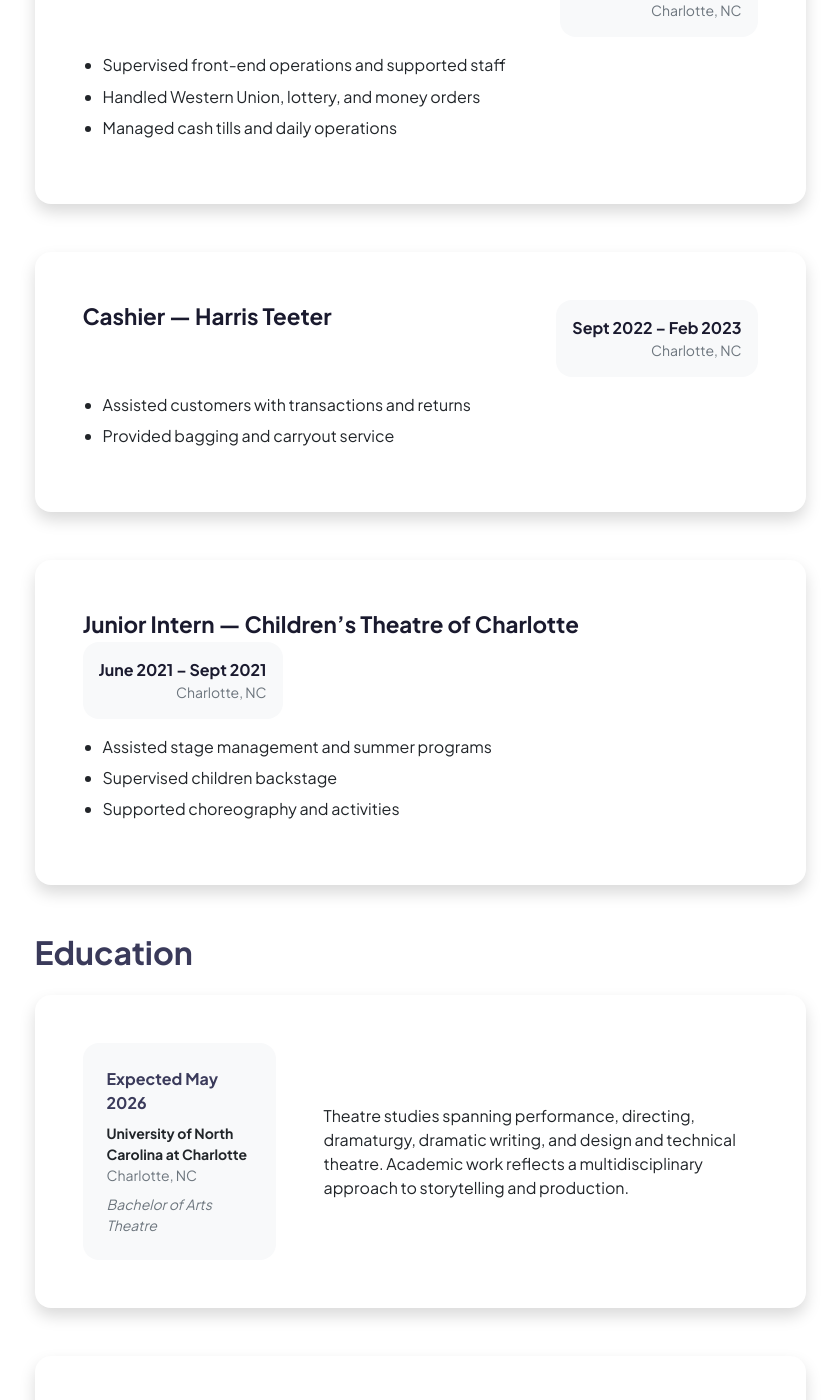
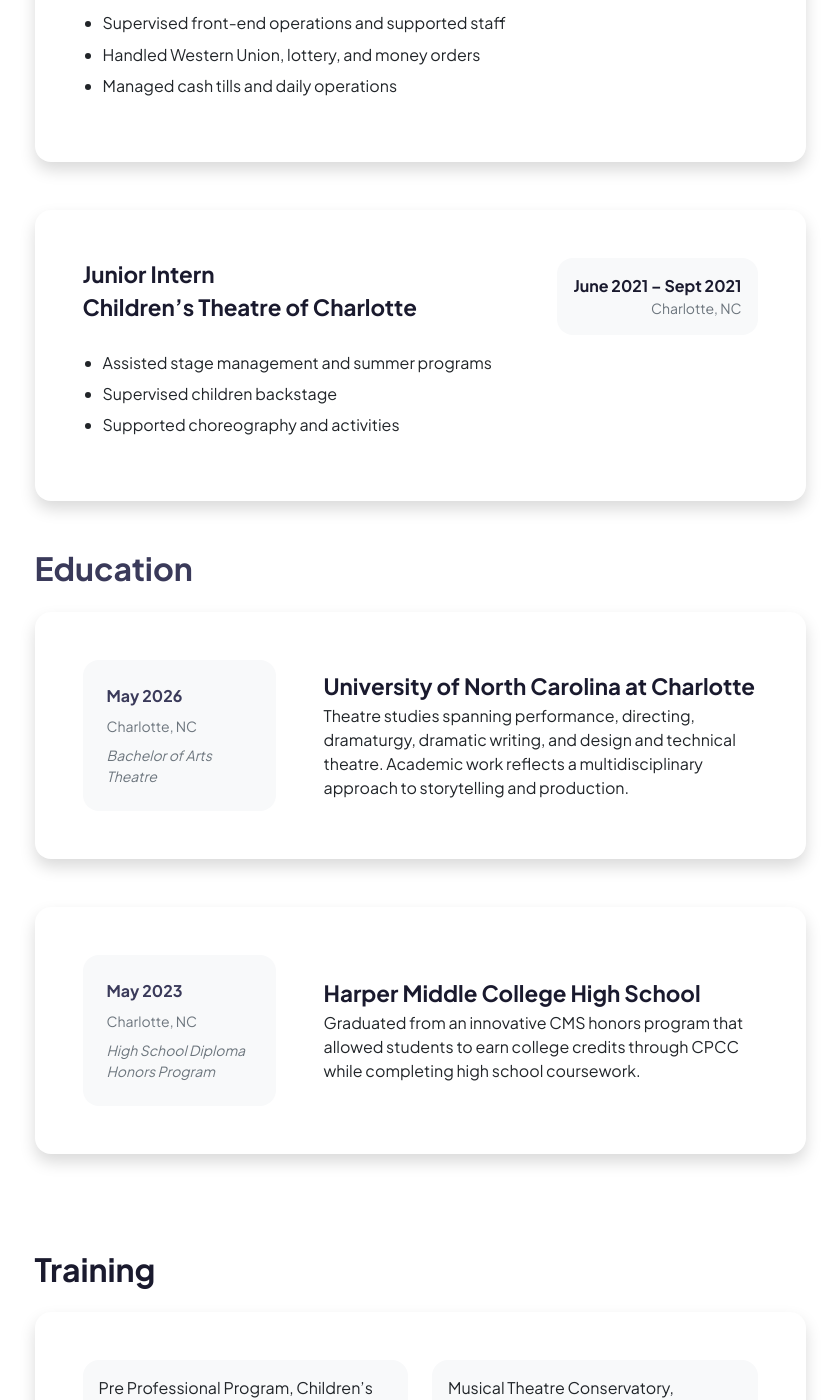
Before and after one commit to eldrethk/Jackalyncooper, a Jekyll site: the page built from resume-1.html, in a window 1280 px wide and 1400 px high, scrolled down 1858 px. Shown: the whole window, without its empty margins (220-1060 px from the left). Built offline with Jekyll 4.4.1, drawn with Linux system fonts in a browser that asks for light colours; some of the changed text lies outside the part shown.

Commit message:
Add files via upload

```diff
--- a/resume-1.html
+++ b/resume-1.html
@@ -30,12 +30,12 @@
                     <div class="card-body p-5">
                         <div class="d-flex justify-content-between align-items-start flex-wrap mb-3">
                             <div class="resume-card-title fw-bolder text-primary">
-                                Director & Playwright — Bad News
+                                Director & Playwright
+								<br/>Bad News
                             </div>
                             <div class="resume-info-box bg-light p-3 rounded-4 text-end">
                                 <div class="text-primary fw-bolder">April 2026</div>
-                                <div class="small text-muted">UNCC</div>
-                                <div class="small text-muted">Charlotte, NC</div>
+                                <div class="small text-muted">UNCC - Charlotte, NC</div>
                             </div>
                         </div>
                         <ul>
@@ -52,12 +52,11 @@
                     <div class="card-body p-5">
                         <div class="d-flex justify-content-between align-items-start flex-wrap mb-3">
                             <div class="resume-card-title fw-bolder text-primary">
-                                Assistant Director — Gather Again
+                                Assistant Director <br/> Gather Again
                             </div>
                             <div class="resume-info-box bg-light p-3 rounded-4 text-end">
                                 <div class="text-primary fw-bolder">April 2025</div>
-                                <div class="small text-muted">UNCC</div>
-                                <div class="small text-muted">Charlotte, NC</div>
+                                <div class="small text-muted">UNCC - Charlotte, NC</div>
                             </div>
                         </div>
                         <ul>
@@ -74,10 +73,10 @@
                     <div class="card-body p-5">
                         <div class="d-flex justify-content-between align-items-start flex-wrap mb-3">
                             <div class="resume-card-title fw-bolder text-primary">
-                                Seamstress — UNC Charlotte Costume Shop
+                                Seamstress <br/> UNC Charlotte Costume Shop
                             </div>
                             <div class="resume-info-box bg-light p-3 rounded-4 text-end">
-                                <div class="text-primary fw-bolder">May 2024 – Jan 2026</div>
+                                <div class="text-primary fw-bolder">May 2024 – Present</div>
                                 <div class="small text-muted">Charlotte, NC</div>
                             </div>
                         </div>
@@ -94,7 +93,7 @@
                     <div class="card-body p-5">
                         <div class="d-flex justify-content-between align-items-start flex-wrap mb-3">
                             <div class="resume-card-title fw-bolder text-primary">
-                                Cashier — Sprouts Farmers Market
+                                Cashier <br/> Sprouts Farmers Market
                             </div>
                             <div class="resume-info-box bg-light p-3 rounded-4 text-end">
                                 <div class="text-primary fw-bolder">May 2024 – Jan 2026</div>
@@ -114,7 +113,7 @@
                     <div class="card-body p-5">
                         <div class="d-flex justify-content-between align-items-start flex-wrap mb-3">
                             <div class="resume-card-title fw-bolder text-primary">
-                                Customer Service Clerk — Harris Teeter
+                                Customer Service Clerk <br/> Harris Teeter
                             </div>
                             <div class="resume-info-box bg-light p-3 rounded-4 text-end">
                                 <div class="text-primary fw-bolder">Feb 2023 – May 2024</div>
@@ -129,31 +128,12 @@
                     </div>
                 </div>
 
-                <!-- Harris Teeter Cashier -->
-                <div class="card resume-card shadow border-0 rounded-4 mb-5">
-                    <div class="card-body p-5">
-                        <div class="d-flex justify-content-between align-items-start flex-wrap mb-3">
-                            <div class="resume-card-title fw-bolder text-primary">
-                                Cashier — Harris Teeter
-                            </div>
-                            <div class="resume-info-box bg-light p-3 rounded-4 text-end">
-                                <div class="text-primary fw-bolder">Sept 2022 – Feb 2023</div>
-                                <div class="small text-muted">Charlotte, NC</div>
-                            </div>
-                        </div>
-                        <ul>
-                            <li>Assisted customers with transactions and returns</li>
-                            <li>Provided bagging and carryout service</li>
-                        </ul>
-                    </div>
-                </div>
-
                 <!-- Intern -->
                 <div class="card resume-card shadow border-0 rounded-4 mb-5">
                     <div class="card-body p-5">
                         <div class="d-flex justify-content-between align-items-start flex-wrap mb-3">
                             <div class="resume-card-title fw-bolder text-primary">
-                                Junior Intern — Children’s Theatre of Charlotte
+                                Junior Intern <br/> Children’s Theatre of Charlotte
                             </div>
                             <div class="resume-info-box bg-light p-3 rounded-4 text-end">
                                 <div class="text-primary fw-bolder">June 2021 – Sept 2021</div>
@@ -179,9 +159,8 @@
                                 <div class="row align-items-center gx-5">
                                     <div class="col text-center text-lg-start mb-4 mb-lg-0">
                                         <div class="bg-light p-4 rounded-4">
-                                            <div class="text-secondary fw-bolder mb-2">Expected May 2026</div>
+                                            <div class="text-secondary fw-bolder mb-2">May 2026</div>
                                             <div class="mb-2">
-                                                <div class="small fw-bolder">University of North Carolina at Charlotte</div>
                                                 <div class="small text-muted">Charlotte, NC</div>
                                             </div>
                                             <div class="fst-italic">
@@ -191,7 +170,8 @@
                                         </div>
                                     </div>
                                     <div class="col-lg-8">
-                                        <div>
+                                        <div class="resume-card-title fw-bolder text-primary">University of North Carolina at Charlotte</div>
+										<div>
                                             Theatre studies spanning performance, directing, dramaturgy, dramatic writing, and design and technical theatre. Academic work reflects a multidisciplinary approach to storytelling and production.
                                         </div>
                                     </div>
@@ -206,7 +186,6 @@
                                         <div class="bg-light p-4 rounded-4">
                                             <div class="text-secondary fw-bolder mb-2">May 2023</div>
                                             <div class="mb-2">
-                                                <div class="small fw-bolder">Harper Middle College High School</div>
                                                 <div class="small text-muted">Charlotte, NC</div>
                                             </div>
                                             <div class="fst-italic">
@@ -216,6 +195,7 @@
                                         </div>
                                     </div>
                                     <div class="col-lg-8">
+										<div class="resume-card-title fw-bolder text-primary">Harper Middle College High School</div>
                                         <div>
                                             Graduated from an innovative CMS honors program that allowed students to earn college credits through CPCC while completing high school coursework.
                                         </div>
@@ -227,61 +207,6 @@
 
                     <div class="pb-5"></div>
 
-                    <!-- Skills Section -->
-                    <section>
-
-                        <div class="card shadow border-0 rounded-4 mb-5">
-                            <div class="card-body p-5">
-
-                                <!-- Theatre Skills -->
-                                <div class="mb-5">
-                                    <div class="d-flex align-items-center mb-4">
-                                        <div class="feature bg-primary bg-gradient-primary-to-secondary text-white rounded-3 me-3">
-                                            <i class="bi bi-tools"></i>
-                                        </div>
-                                        <h3 class="fw-bolder mb-0">
-                                            <span class="d-inline text-dark">Theatre Skills</span>
-                                        </h3>
-                                    </div>
-
-                                    <div class="row justify-content-center">
-										<div class="col-lg-8 col-xl-7"><div class="d-flex align-items-center bg-light rounded-4 p-3 h-100">Acting</div></div>
-                                        <div class="col mb-4 mb-md-0"><div class="d-flex align-items-center bg-light rounded-4 p-3 h-100">Directing</div></div>
-                                        <div class="col"><div class="d-flex align-items-center bg-light rounded-4 p-3 h-100">Dramaturgy</div></div>
-                                    </div>
-                                    <div class="row justify-content-center">
-										<div class="col-lg-8 col-xl-7"><div class="d-flex align-items-center bg-light rounded-4 p-3 h-100">Dramatic Writing</div></div>
-                                        <div class="col mb-4 mb-md-0"><div class="d-flex align-items-center bg-light rounded-4 p-3 h-100">Costume Construction</div></div>
-                                        <div class="col"><div class="d-flex align-items-center bg-light rounded-4 p-3 h-100">Technical Theatre</div></div>
-                                    </div>
-                                </div>
-
-                                <!-- Additional Skills -->
-                                <div class="mb-0">
-                                    <div class="d-flex align-items-center mb-4">
-                                        <div class="feature bg-primary bg-gradient-primary-to-secondary text-white rounded-3 me-3">
-                                            <i class="bi bi-stars"></i>
-                                        </div>
-                                        <h3 class="fw-bolder mb-0">
-                                            <span class="d-inline text-dark">Additional Skills</span>
-                                        </h3>
-                                    </div>
-
-                                    <div class="row justify-content-center">
-										<div class="col-lg-8 col-xl-7"><div class="d-flex align-items-center bg-light rounded-4 p-3 h-100">Hand Sewing</div></div>
-                                        <div class="col mb-4 mb-md-0"><div class="d-flex align-items-center bg-light rounded-4 p-3 h-100">Machine Sewing</div></div>
-                                        <div class="col"><div class="d-flex align-items-center bg-light rounded-4 p-3 h-100">Soprano Voice</div></div>
-                                    </div>
-                                    <div class="row justify-content-center">
-										<div class="col-lg-8 col-xl-7"><div class="d-flex align-items-center bg-light rounded-4 p-3 h-100">Intermediate Violin</div></div>
-                                        <div class="col mb-4 mb-md-0"><div class="d-flex align-items-center bg-light rounded-4 p-3 h-100">Backstage Support</div></div>
-                                        <div class="col"><div class="d-flex align-items-center bg-light rounded-4 p-3 h-100">Collaborative Production Work</div></div>
-                                    </div>
-                                </div>
-
-                            </div>
-                        </div>
-                    </section>
 
                     <!-- Training Section -->
                     <section>
@@ -385,6 +310,63 @@
                         </div>
                     </section>
 
+					   <!-- Skills Section -->
+                    <section>
+
+                        <div class="card shadow border-0 rounded-4 mb-5">
+                            <div class="card-body p-5">
+
+                                <!-- Theatre Skills -->
+                                <div class="mb-5">
+                                    <div class="d-flex align-items-center mb-4">
+                                        <div class="feature bg-primary bg-gradient-primary-to-secondary text-white rounded-3 me-3">
+                                            <i class="bi bi-tools"></i>
+                                        </div>
+                                        <h3 class="fw-bolder mb-0">
+                                            <span class="d-inline text-dark">Theatre Skills</span>
+                                        </h3>
+                                    </div>
+
+                                    <div class="row justify-content-center">
+										<div class="col-lg-8 col-xl-7"><div class="d-flex align-items-center bg-light rounded-4 p-3 h-100">Acting</div></div>
+                                        <div class="col mb-4 mb-md-0"><div class="d-flex align-items-center bg-light rounded-4 p-3 h-100">Directing</div></div>
+                                        <div class="col"><div class="d-flex align-items-center bg-light rounded-4 p-3 h-100">Dramaturgy</div></div>
+                                    </div>
+                                    <div class="row justify-content-center">
+										<div class="col-lg-8 col-xl-7"><div class="d-flex align-items-center bg-light rounded-4 p-3 h-100">Dramatic Writing</div></div>
+                                        <div class="col mb-4 mb-md-0"><div class="d-flex align-items-center bg-light rounded-4 p-3 h-100">Costume Construction</div></div>
+                                        <div class="col"><div class="d-flex align-items-center bg-light rounded-4 p-3 h-100">Technical Theatre</div></div>
+                                    </div>
+                                </div>
+
+                                <!-- Additional Skills -->
+                                <div class="mb-0">
+                                    <div class="d-flex align-items-center mb-4">
+                                        <div class="feature bg-primary bg-gradient-primary-to-secondary text-white rounded-3 me-3">
+                                            <i class="bi bi-stars"></i>
+                                        </div>
+                                        <h3 class="fw-bolder mb-0">
+                                            <span class="d-inline text-dark">Additional Skills</span>
+                                        </h3>
+                                    </div>
+
+                                    <div class="row justify-content-center">
+										<div class="col-lg-8 col-xl-7"><div class="d-flex align-items-center bg-light rounded-4 p-3 h-100">Hand Sewing</div></div>
+                                        <div class="col mb-4 mb-md-0"><div class="d-flex align-items-center bg-light rounded-4 p-3 h-100">Machine Sewing</div></div>
+                                        <div class="col"><div class="d-flex align-items-center bg-light rounded-4 p-3 h-100">Soprano Voice</div></div>
+                                    </div>
+                                    <div class="row justify-content-center">
+										<div class="col-lg-8 col-xl-7"><div class="d-flex align-items-center bg-light rounded-4 p-3 h-100">Intermediate Violin</div></div>
+                                        <div class="col mb-4 mb-md-0"><div class="d-flex align-items-center bg-light rounded-4 p-3 h-100">Backstage Support</div></div>
+                                        <div class="col"><div class="d-flex align-items-center bg-light rounded-4 p-3 h-100">Collaborative Production Work</div></div>
+                                    </div>
+                                </div>
+
+                            </div>
+                        </div>
+                    </section>
+
+
         </div>
     </div>
 </div>
```
